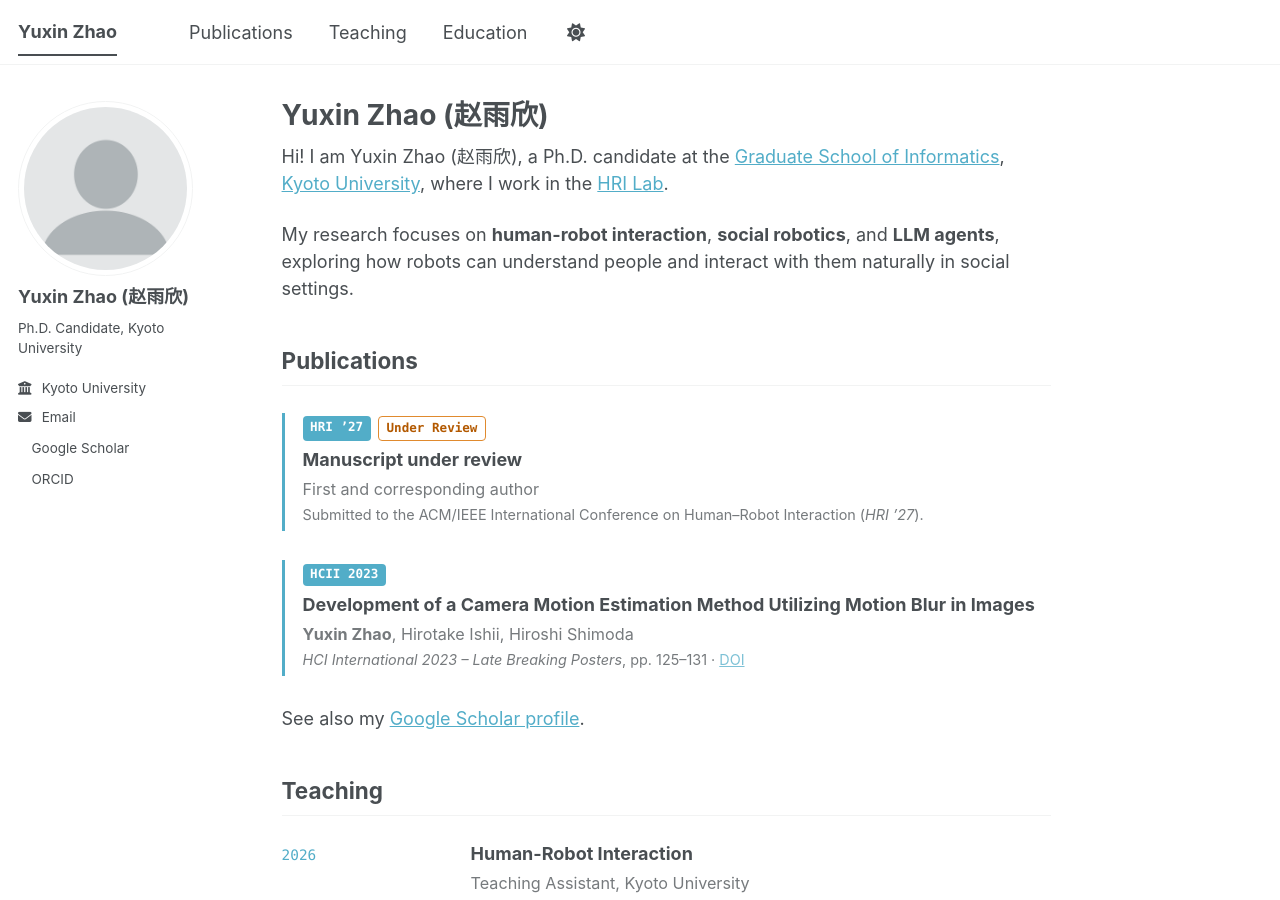
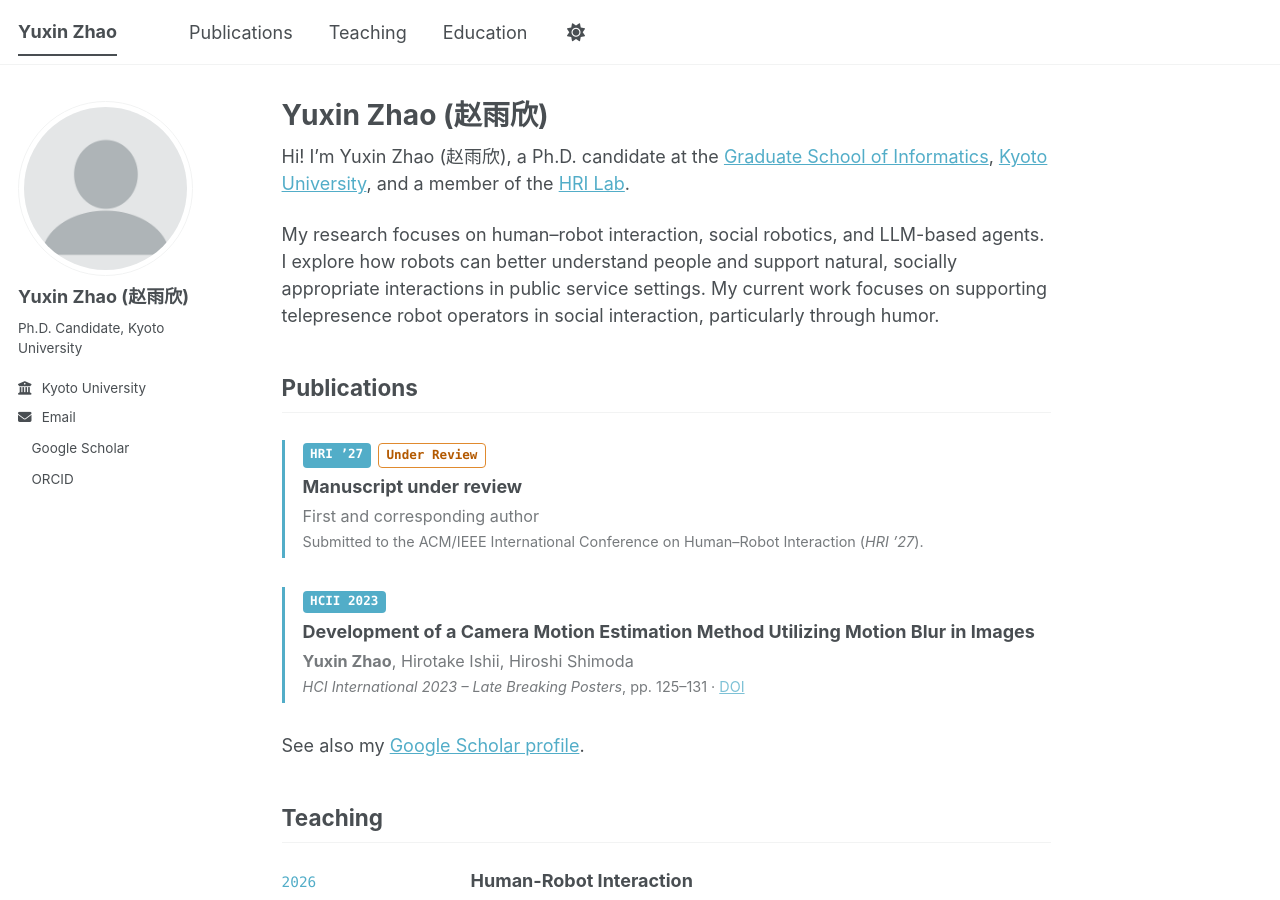
Before and after one commit to ZhaoYuxin9/ZhaoYuxin9.github.io, a Jekyll site: the page built from _pages/about.md, in a window 1280 px wide and 900 px high. Built offline with Jekyll 4.4.1, drawn with Linux system fonts in a browser that asks for light colours; a style sheet for code colours, icons or effects is not loaded.

Commit message:
Update About Me intro
Co-Authored-By: Claude Opus 5.5 <noreply@anthropic.com>

```diff
--- a/_pages/about.md
+++ b/_pages/about.md
@@ -11,9 +11,9 @@ redirect_from:
   - /resume
 ---
 
-Hi! I am Yuxin Zhao (赵雨欣), a Ph.D. candidate at the [Graduate School of Informatics](https://www.i.kyoto-u.ac.jp/en/), [Kyoto University](https://www.kyoto-u.ac.jp/en), where I work in the [HRI Lab](https://www.robot.soc.i.kyoto-u.ac.jp/en/).
+Hi! I’m Yuxin Zhao (赵雨欣), a Ph.D. candidate at the [Graduate School of Informatics](https://www.i.kyoto-u.ac.jp/en/), [Kyoto University](https://www.kyoto-u.ac.jp/en), and a member of the [HRI Lab](https://www.robot.soc.i.kyoto-u.ac.jp/en/).
 
-My research focuses on **human-robot interaction**, **social robotics**, and **LLM agents**, exploring how robots can understand people and interact with them naturally in social settings.
+My research focuses on human–robot interaction, social robotics, and LLM-based agents. I explore how robots can better understand people and support natural, socially appropriate interactions in public service settings. My current work focuses on supporting telepresence robot operators in social interaction, particularly through humor.
 
 <h2 id="publications" class="home-section">Publications</h2>
 
```
